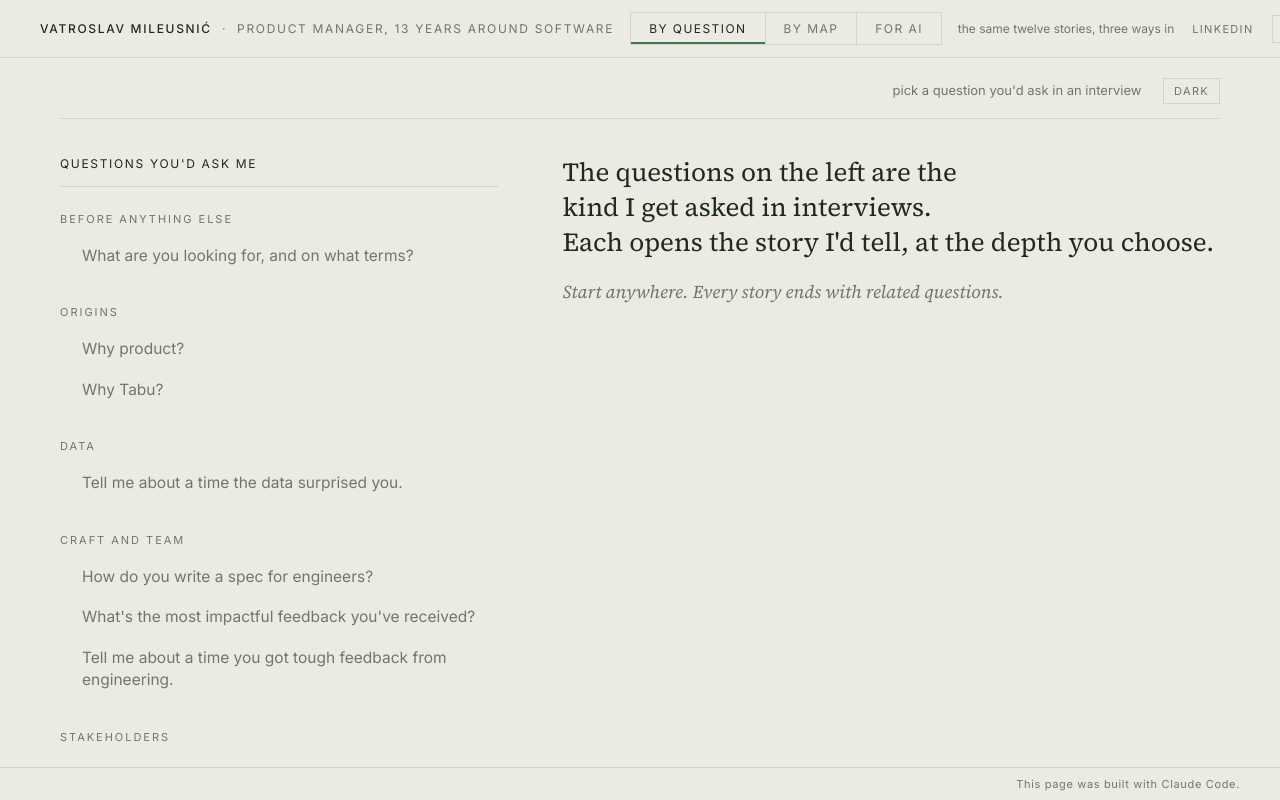
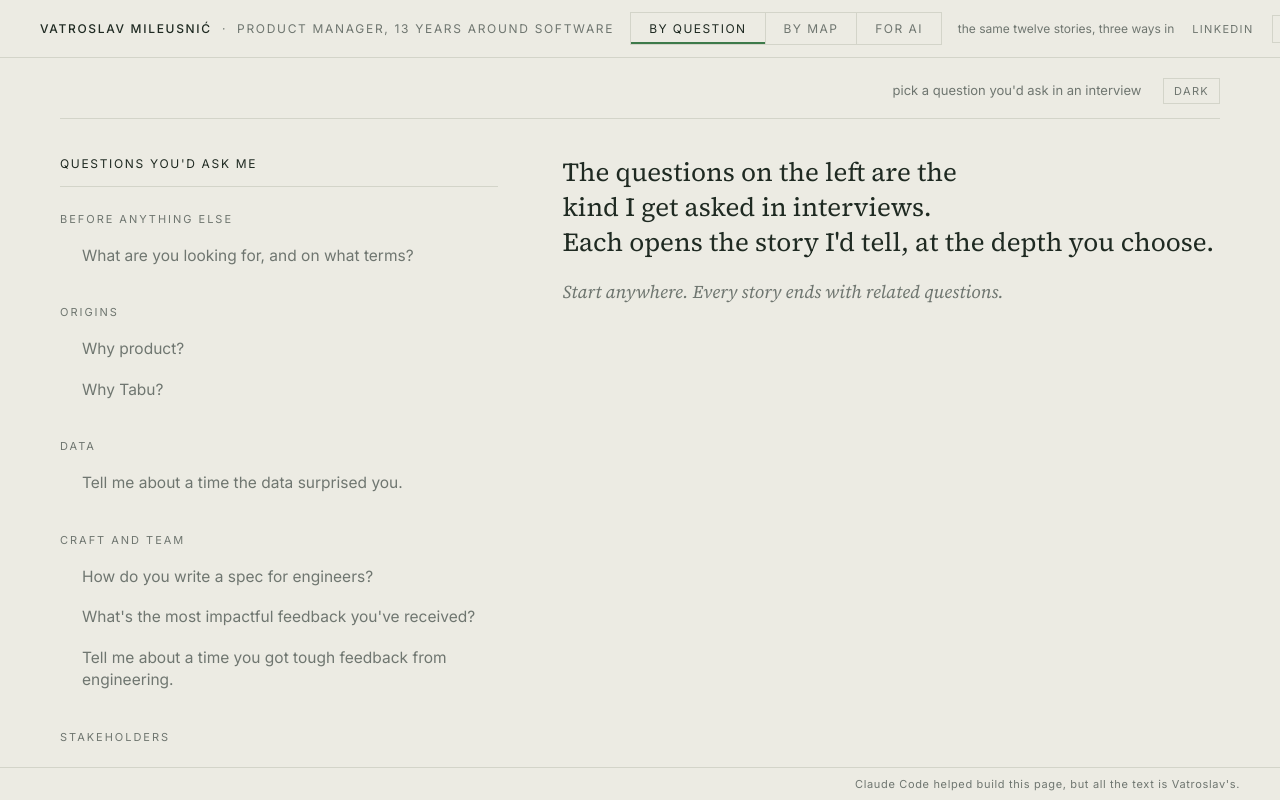
Before and after one commit to Vatroslav/cv, a plain HTML site: page index.html in a window 1280 px wide. Drawn offline with nearby package versions, Linux system fonts and the light colour scheme.

Commit message:
Update footer and README wording
Co-Authored-By: Claude Opus 5.5 <noreply@anthropic.com>

```diff
--- a/index.html
+++ b/index.html
@@ -95,13 +95,13 @@
       sub: "product manager, 13 years around software",
       views: { questions: "By question", map: "By map", ai: "For AI" },
       hint: () => "the same " + window.storyCount("en") + " stories, three ways in",
-      foot: "This page was built with Claude Code."
+      foot: "Claude Code helped build this page, but all the text is Vatroslav's."
     },
     hr: {
       sub: "product manager, 13 godina u softveru",
       views: { questions: "Po pitanjima", map: "Po karti", ai: "Za AI" },
       hint: () => { const w = window.storyCount("hr"); return window.plHr(n, "ista jedna priča", "iste " + w + " priče", "istih " + w + " priča") + ", tri ulaza"; },
-      foot: "Stranica je napravljena u Claude Codeu."
+      foot: "Stranicu je pomogao izraditi Claude Code, ali sav tekst je Vatroslavov."
     }
   };
   let lang = window.pageLang();
```
Also changed, not shown: 1 other file.
